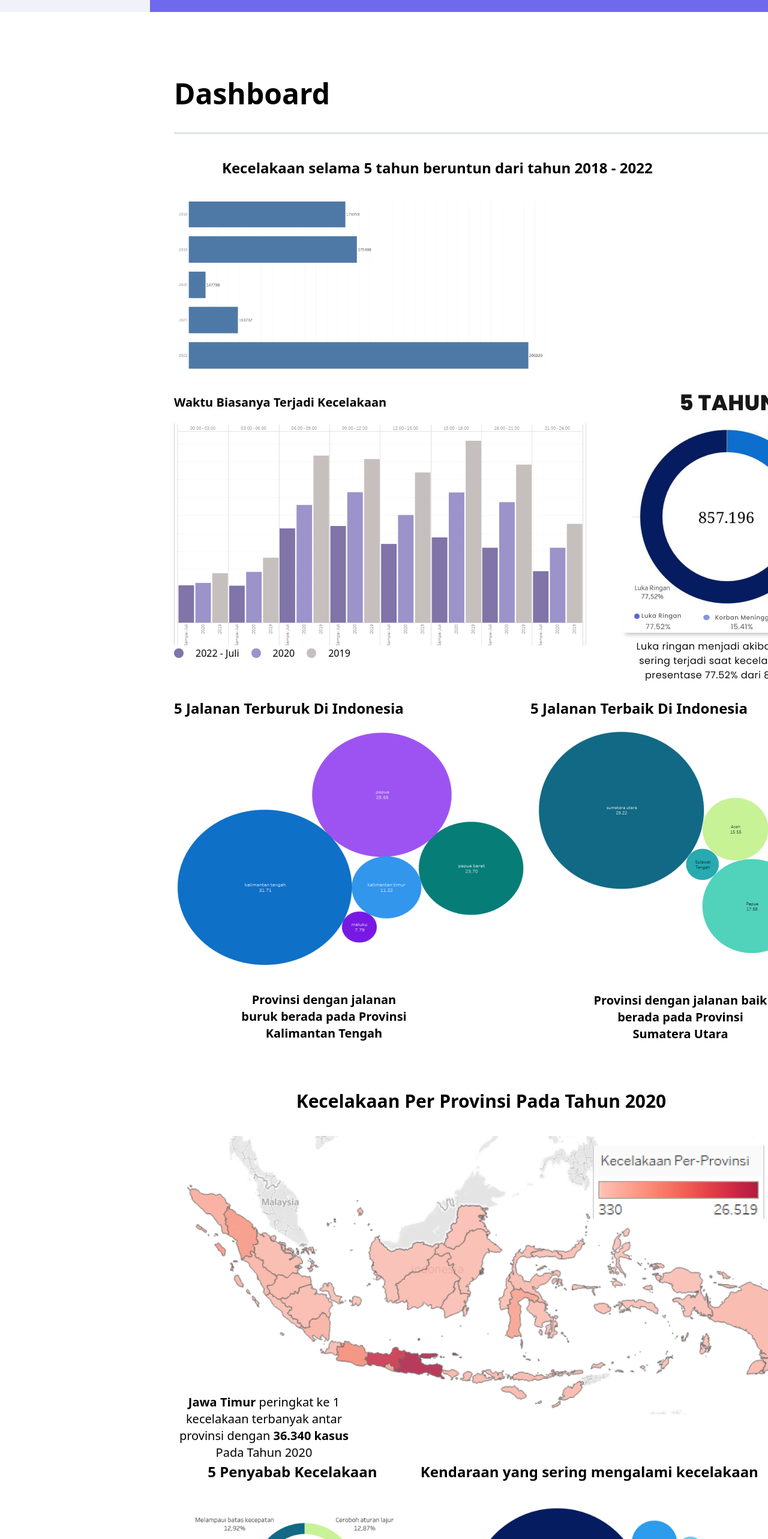
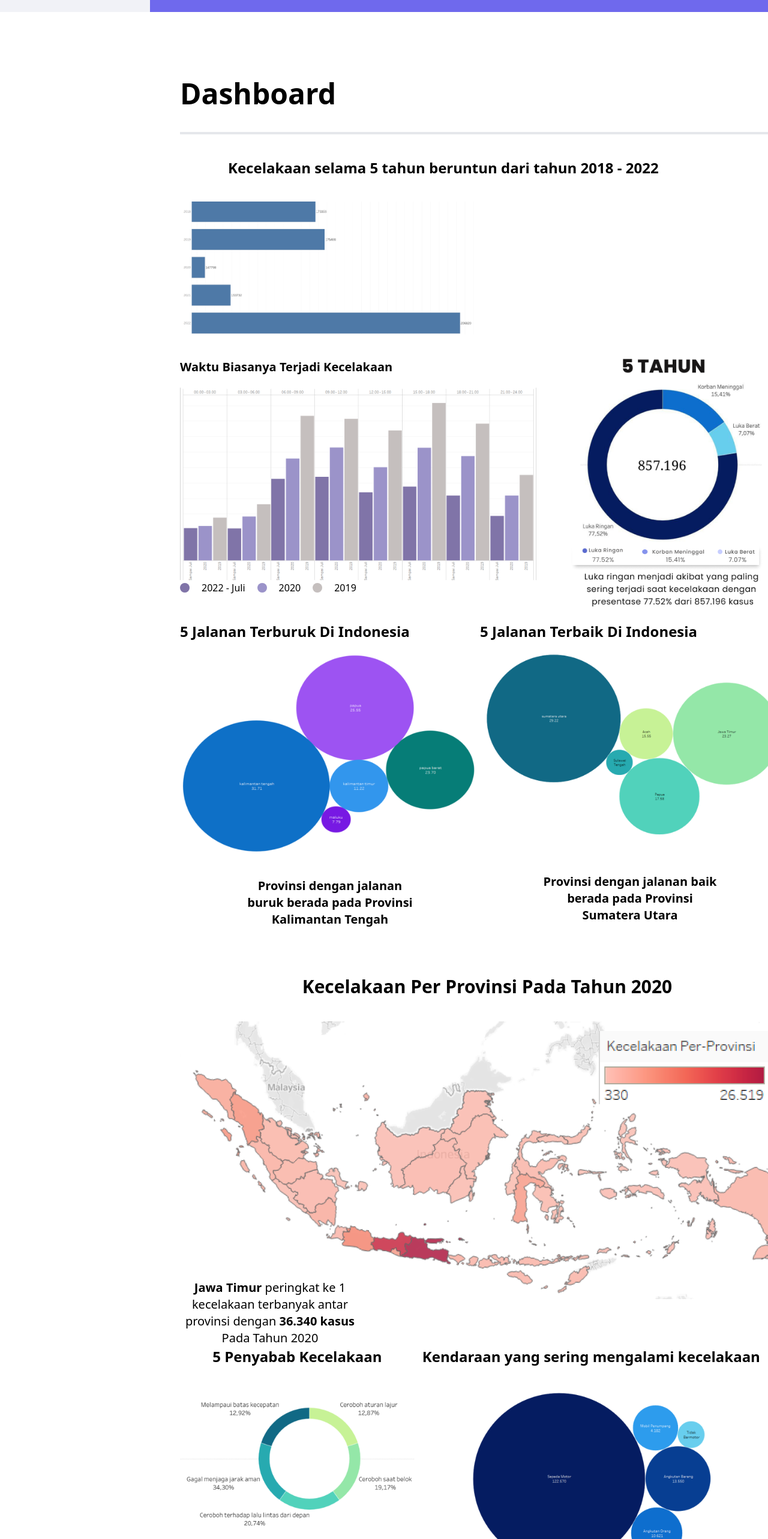
Before and after one commit to fachrft/web-2-tsdn2023, a React (Vite) app: page / in a window 1280 px wide. Shown: the part 780-3346 px from the top of the page at 60% size. Built offline with nearby package versions, Linux system fonts and the light colour scheme.

Commit message:
benerin bug

```diff
--- a/src/assets/components/DashboardDua.jsx
+++ b/src/assets/components/DashboardDua.jsx
@@ -3,7 +3,7 @@ import Bagus from "../images/baik.png";
 
 const DashboardDua = () => {
     return (
-        <div className="ml-[250px] pl-10 w-[100vw] flex">
+        <div className="pl-[300px] w-[100vw] flex">
             <div>
                 <h1 className="text-2xl font-semibold mb-5">5 Jalanan Terburuk Di Indonesia </h1>
                 <img src={Jelek} alt="" />
--- a/src/assets/components/DashboardEmpat.jsx
+++ b/src/assets/components/DashboardEmpat.jsx
@@ -3,7 +3,7 @@ import Kendaraan from "../images/kendaraan.png";
 
 const DashboardEmpat = () => {
     return (
-        <div className="mt-20 ml-[250px] pl-10 flex">
+        <div className="mt-20 pl-[300px] flex">
             <div>
                 <div className="text-center mb-10">
                     <h1 className="text-2xl font-semibold">5 Penyabab Kecelakaan</h1>
--- a/src/assets/components/DashboardLima.jsx
+++ b/src/assets/components/DashboardLima.jsx
@@ -2,7 +2,7 @@ import Usia from '../images/Usia Kecelakaan 1.png'
 
 const DashboardLima = () => {
     return (
-        <div className="mt-20 ml-[250px] h-[110vh] pl-10 flex flex-col items-center">
+        <div className="mt-20 h-[110vh] pl-[300px] flex flex-col items-center">
             <div className='text-center mb-10'>
                 <h1 className='text-2xl font-semibold'>Range Usia Kecelakaan</h1>
             </div>
--- a/src/assets/components/DashboardSatu.jsx
+++ b/src/assets/components/DashboardSatu.jsx
@@ -4,7 +4,7 @@ import Kecelakaan5Tahun from '../images/5tahun.png'
 
 const DashboardSatu = () => {
     return (
-        <div className="ml-[250px] pl-10 w-[100vw]" id="dashboard">
+        <div className="pl-[300px] w-[100vw]" id="dashboard">
             <div className="pl- border-b-4 pb-10">
                 <h1 className="text-5xl font-semibold">Dashboard</h1>
             </div>
--- a/src/assets/components/DashboardTiga.jsx
+++ b/src/assets/components/DashboardTiga.jsx
@@ -3,7 +3,7 @@ import Bar from "../images/bar.png";
 
 const DashboardTiga = () => {
     return (
-        <div className="mt-20 ml-[250px] pl-10">
+        <div className="mt-20 pl-[300px]">
             <div className="w-[80vw] text-center mb-10">
                 <h1 className="text-3xl font-semibold">Kecelakaan Per Provinsi Pada Tahun 2020</h1>
             </div>
--- a/src/assets/pages/Home.jsx
+++ b/src/assets/pages/Home.jsx
@@ -16,7 +16,7 @@ const Home = () => {
             <div className="w-[100vw]">
                 <Navbar />
                 <Hero />
-                <div className="overflow-x-hidden w-[100vw]">
+                <div className="overflow-x-hidden">
                     <DashboardSatu />
                     <DashboardDua />
                     <DashboardTiga />
--- a/src/assets/pages/Project.jsx
+++ b/src/assets/pages/Project.jsx
@@ -15,14 +15,14 @@ const Project = () => {
             </div>
             <div className="w-[100vw]">
                 <Navbar />
-                <div className="relative h-[130vh] w-[100vw] ml-[200px] pt-40">
+                <div className="relative h-[130vh] w-[100vw] pl-[200px] pt-40">
                     <div className="w-[90vw] text-center">
                         <h1 className="text-3xl font-semibold">Prototype Project</h1>
                     </div>
                     <div className="flex justify-around w-[90vw]">
-                        <div className="relative">
+                        <div className="relative w-[69vh]">
                             <a href="https://www.youtube.com/watch?v=ItmEitPM_eM">
-                                <img src={Monitor} alt="" className="w-[69vh]" />
+                                <img src={Monitor} alt="" className="w-[69vh] relative"/>
                             </a>
                             <a href="">
                                 <img src={PelanggaranHelm} alt="" className="absolute top-[99.5px] left-12 -z-10 w-52" />
```
